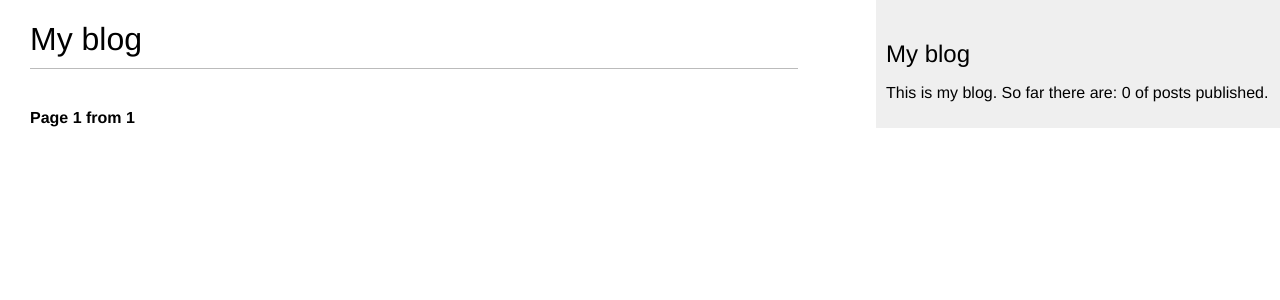
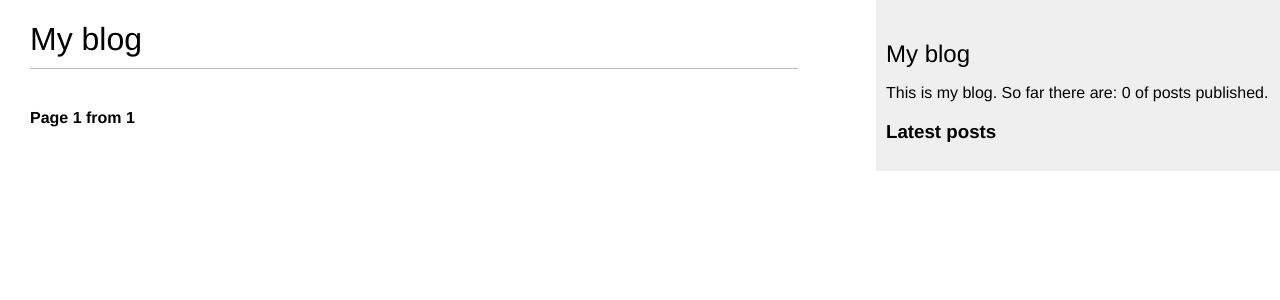
Before and after one commit to BlooAM/d4o-blog, a Django app: page /blog/ in a window 1280 px wide. Shown: the top 300 px of the page. Run offline with Django 4.2, Linux system fonts and the light colour scheme; data that the repository does not hold is empty.

Commit message:
show latest posts on main page

```diff
--- a/d4o_blog/blog/templates/blog/base.html
+++ b/d4o_blog/blog/templates/blog/base.html
@@ -17,6 +17,8 @@
             This is my blog.
             So far there are: {% total_posts %} of posts published.
         </p>
+        <h3>Latest posts</h3>
+        {% show_latest_posts 3 %}
     </div>
 </body>
 </html>
```
